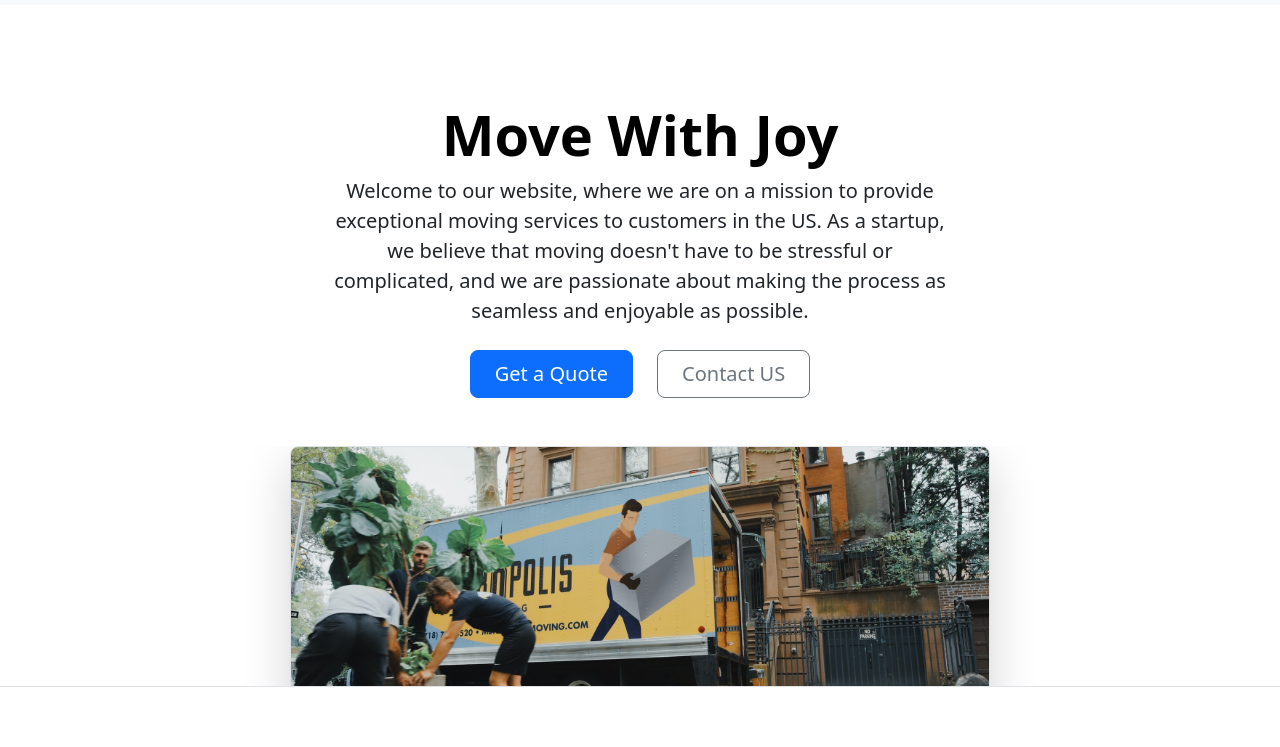
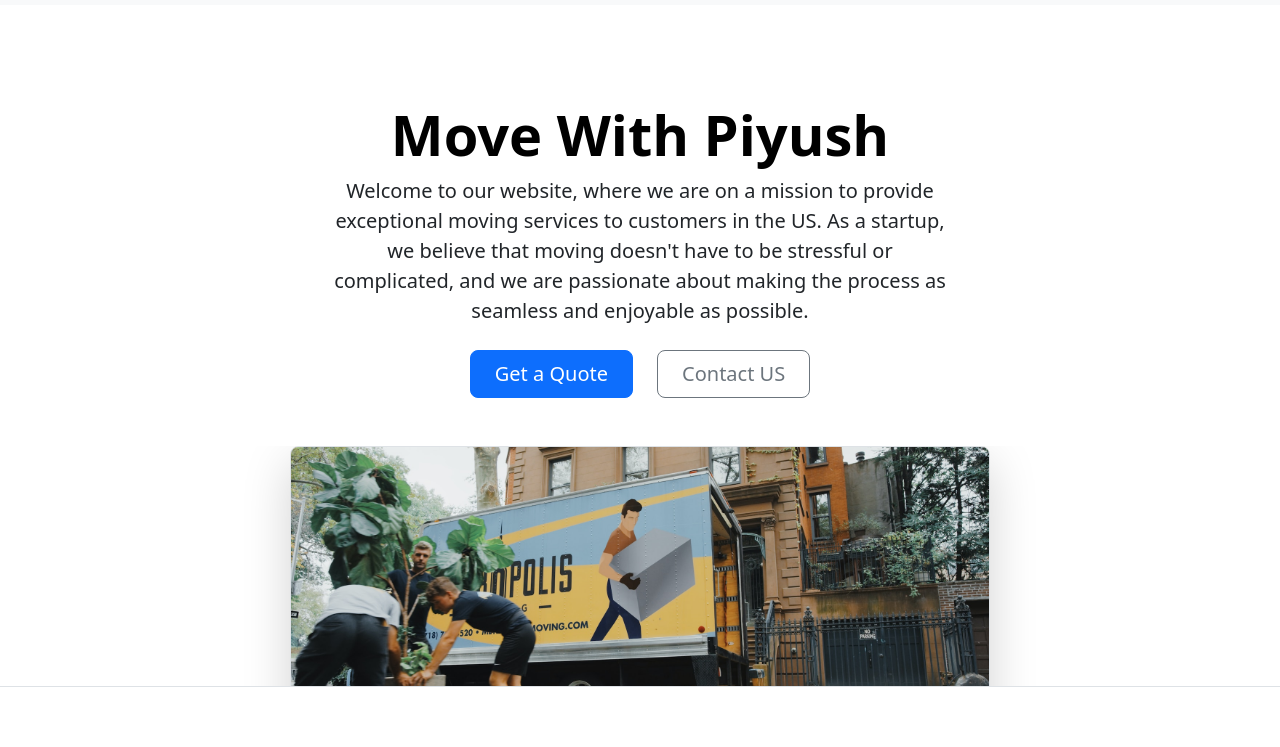
Before and after one commit to PiyushGhavghave/Move-It-web, a plain HTML site: page index.html in a window 1280 px wide. Shown: the part 53-800 px from the top of the page. Drawn offline with nearby package versions, Linux system fonts and the light colour scheme.

Commit message:
new commit

```diff
--- a/index.html
+++ b/index.html
@@ -57,7 +57,7 @@
   </nav>
 
   <div class="px-4 pt-5 my-5 text-center border-bottom">
-    <h1 class="display-4 fw-bold text-body-emphasis">Move With Joy</h1>
+    <h1 class="display-4 fw-bold text-body-emphasis">Move With Piyush</h1>
     <div class="col-lg-6 mx-auto">
       <p class="lead mb-4">Welcome to our website, where we are on a mission to provide exceptional moving services to customers in the US. As a startup, we believe that moving doesn't have to be stressful or complicated, and we are passionate about making the process as seamless and enjoyable as possible.</p>
       <div class="d-grid gap-2 d-sm-flex justify-content-sm-center mb-5">
```
